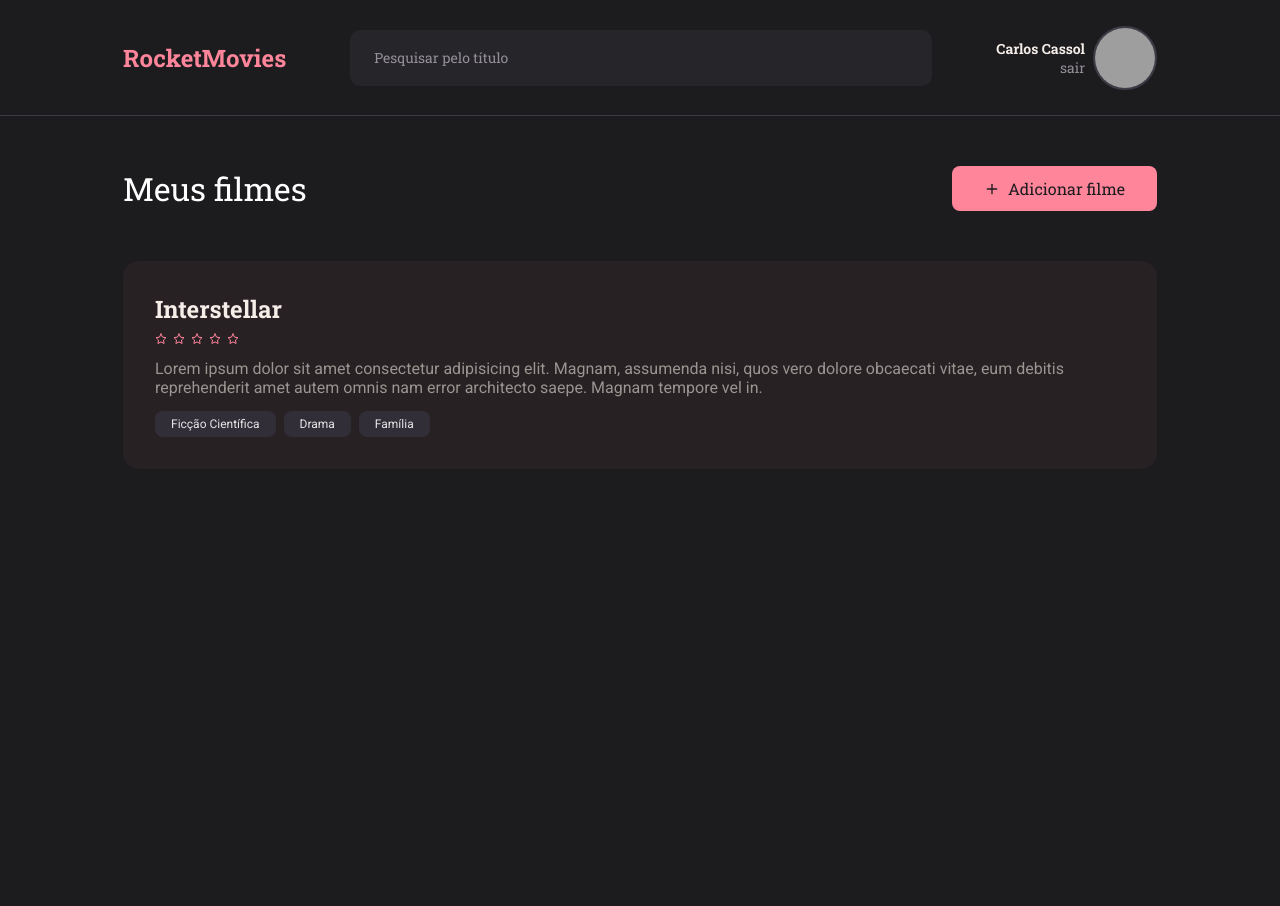
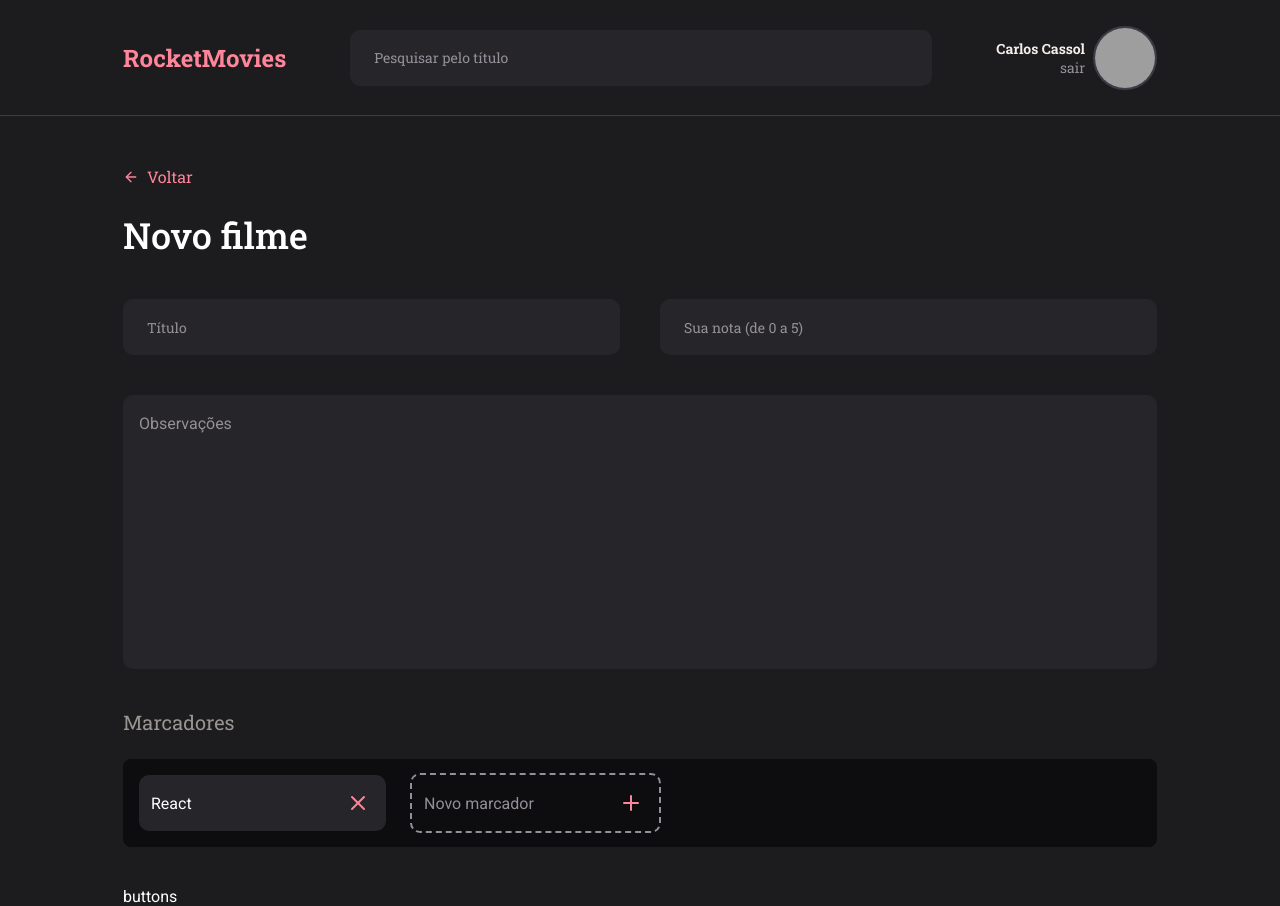
Before and after one commit to CCassolF/rocket-movies, a React (Vite) app: page / in a window 1280 px wide. Before the commit the page ends 800 px from the top, so only its background shows below. Built offline with nearby package versions, Linux system fonts and the light colour scheme; grey boxes are pictures that could not be loaded.

Commit message:
Component: NoteItem

```diff
--- a/src/components/Header/index.jsx
+++ b/src/components/Header/index.jsx
@@ -1,3 +1,4 @@
+import { Input } from '../Input'
 import styles from './styles.module.scss'
 
 export function Header() {
@@ -5,7 +6,7 @@ export function Header() {
     <header className={styles.headerContainer}>
       <p>RocketMovies</p>
 
-      <input placeholder="Pesquisar pelo título" />
+      <Input placeholder="Pesquisar pelo título" />
 
       <a href='#'>
         <div>
--- a/src/components/Header/styles.module.scss
+++ b/src/components/Header/styles.module.scss
@@ -16,25 +16,6 @@
     font-family: var(--fontSecondary);
     font-size: 2.4rem;
     font-weight: 700;
-  }
-
-  input {
-    width: 63rem;
-    height: 5.6rem;
-    padding: 2rem 2.4rem;
-
-    border: none;
-    border-radius: 1rem;
-    background: var(--gray600, #262529);
-
-    color: var(--white);
-    font-family: var(--fontSecondary);
-    font-size: 1.4rem;
-    font-weight: 400;
-
-    &::placeholder {
-      color: var(--gray300, #948F99);
-    }
   }
 
   a {
--- /dev/null
+++ b/src/components/Input/index.jsx
@@ -0,0 +1,11 @@
+import styles from './styles.module.scss'
+
+export function Input({ icon: Icon, ...rest }) {
+  return (
+    <div className={styles.Container}>
+
+      { Icon && <Icon size={20} />}
+      <input {...rest} />
+    </div>
+  )
+}
--- /dev/null
+++ b/src/components/Input/styles.module.scss
@@ -0,0 +1,36 @@
+.Container {
+  width: 100%;
+  display: flex;
+  align-items: center;
+
+  background: var(--gray600, #262529);
+  color: var(--gray300, #948F99);
+  border-radius: 1rem;
+
+  input {
+    width: 100%;
+    height: 5.6rem;
+    padding: 2rem 2.4rem;
+
+    border: none;
+
+    background-color: transparent;
+
+    color: var(--white);
+    font-family: var(--fontSecondary);
+    font-size: 1.4rem;
+    font-weight: 400;
+
+    &::placeholder {
+      color: var(--gray300, #948F99);
+    }
+
+    &:focus {
+      outline: none;
+    }
+  }
+
+  svg {
+    margin-left: 1.6rem;
+  }
+}
--- /dev/null
+++ b/src/components/NoteItem/index.jsx
@@ -0,0 +1,27 @@
+import { FiPlus, FiX } from "react-icons/fi";
+import styles from "./styles.module.scss";
+
+export function NoteItem({ isNew, value, onClick, ...rest}) {
+  console.log(isNew)
+
+  return (
+    <div
+      className={styles.Container}
+      isnew={isNew}
+    >
+      <input
+        type="text"
+        value={value}
+        readOnly={!isNew}
+        {...rest}
+      />
+
+      <button
+        type="button"
+        onClick={onClick}
+      >
+        { isNew ? <FiPlus /> : <FiX /> }
+      </button>
+    </div>
+  )
+}
--- /dev/null
+++ b/src/components/NoteItem/styles.module.scss
@@ -0,0 +1,46 @@
+.Container {
+  display: flex;
+  align-items: center;
+  border-radius: 10px;
+  padding-right: 1.6rem;
+
+  background: #262529;
+
+  &[isnew='true'] {
+    background-color: transparent;
+    border: 2px dashed #948F99;
+  }
+
+  button {
+    display: flex;
+    align-items: center;
+
+    border: none;
+    background: none;
+
+    svg {
+      color: var(--pink500);
+      font-size: 2.4rem;
+    }
+  }
+
+  input {
+    width: 100%;
+    height: 5.6rem;
+
+    padding: 1.2rem;
+    background: transparent;
+
+    color: var(--white);
+
+    border: none;
+
+    &::placeholder {
+      color: var(--gray300);
+    }
+
+    &:focus {
+      outline: none;
+    }
+  }
+}
--- /dev/null
+++ b/src/components/Textarea/index.jsx
@@ -0,0 +1,12 @@
+import styles from './styles.module.scss'
+
+export function Textarea({ value, ...rest }) {
+  return (
+    <textarea
+      className={styles.Container}
+      {...rest}
+    >
+      {value}
+    </textarea>
+  )
+}
--- /dev/null
+++ b/src/components/Textarea/styles.module.scss
@@ -0,0 +1,22 @@
+.Container {
+  width: 100%;
+  height: 27.4rem;
+
+  background-color: var(--gray600);
+  color: var(--white);
+
+  border: none;
+  border-radius: 1rem;
+
+  resize: none;
+
+  padding: 1.9rem 1.6rem;
+
+  &::placeholder {
+    color: var(--gray300);
+  }
+
+  &:focus {
+    outline: none;
+  }
+}
--- a/src/main.jsx
+++ b/src/main.jsx
@@ -1,11 +1,11 @@
 import React from 'react'
 import ReactDOM from 'react-dom/client'
-import { Home } from './pages/Home'
+import { NewMovie } from './pages/NewMovie'
 
 import './styles/global.scss'
 
 ReactDOM.createRoot(document.getElementById('root')).render(
   <React.StrictMode>
-    <Home />
+    <NewMovie />
   </React.StrictMode>,
 )
--- /dev/null
+++ b/src/pages/NewMovie/index.jsx
@@ -0,0 +1,46 @@
+import { FiArrowLeft } from 'react-icons/fi'
+import styles from './styles.module.scss'
+
+import { Header } from '../../components/Header'
+import { Input } from '../../components/Input'
+import { NoteItem } from '../../components/NoteItem'
+import { Textarea } from '../../components/Textarea'
+
+export function NewMovie() {
+  return (
+    <div className={styles.Container}>
+      <Header />
+
+      <main className={styles.mainContainer}>
+        <a href="#">
+          <FiArrowLeft />
+          Voltar
+        </a>
+
+        <div className={styles.mainContent}>
+          <h1>Novo filme</h1>
+
+          <div className={styles.inputsContainer}>
+            <Input placeholder="Título" />
+            <Input placeholder="Sua nota (de 0 a 5)" />
+          </div>
+
+          <Textarea placeholder="Observações" />
+
+          <div className={styles.noteItemContainer}>
+            <h2>Marcadores</h2>
+
+            <div className={styles.noteItemContent}>
+              <NoteItem value="React" />
+              <NoteItem isNew='true' placeholder="Novo marcador" />
+            </div>
+          </div>
+
+          <div>
+            buttons
+          </div>
+        </div>
+      </main>
+    </div>
+  )
+}
--- /dev/null
+++ b/src/pages/NewMovie/styles.module.scss
@@ -0,0 +1,62 @@
+.Container {
+  width: 100%;
+  height: 100vh;
+}
+
+.mainContainer {
+  margin-top: 5rem;
+  padding: 0 12.3rem;
+
+  a {
+    color: var(--pink500);
+    font-family: var(--fontSecondary);
+    font-size: 1.6rem;
+    font-weight: 400;
+
+    display: flex;
+    align-items: center;
+    gap: .8rem;
+  }
+}
+
+.mainContent {
+  margin-top: 2.4rem;
+  display: flex;
+  flex-direction: column;
+  gap: 4rem;
+
+  overflow-y: auto;
+
+  h1 {
+    color: var(--white);
+    font-family: var(--fontSecondary);
+    font-size: 3.6rem;
+    font-weight: 500;
+  }
+
+  .inputsContainer {
+    display: flex;
+    gap: 4rem;
+  }
+}
+
+.noteItemContainer {
+  h2 {
+    color: var(--gray350);
+    font-family: var(--fontSecondary);
+    font-size: 2rem;
+    font-weight: 400;
+  }
+
+  .noteItemContent {
+    margin-top: 2.4rem;
+    height: 8.8rem;
+    padding: 1.6rem;
+    border-radius: .8rem;
+    background: var(--gray800);
+
+    display: flex;
+    align-items: center;
+    gap: 2.4rem;
+  }
+}
--- a/src/styles/global.scss
+++ b/src/styles/global.scss
@@ -20,10 +20,11 @@
   --gray200:#CAC4CF;
   --gray300:#948F99;
   --gray350: #999591;
-  --gray400:#3E3B47;
-  --gray500:#312E38;
-  --gray600:#262529;
-  --gray700:#1C1B1E;
+  --gray400: #3E3B47;
+  --gray500: #312E38;
+  --gray600: #262529;
+  --gray700: #1C1B1E;
+  --gray800: #0D0C0F;
 
   font-size: 62.5%;
 }
```
